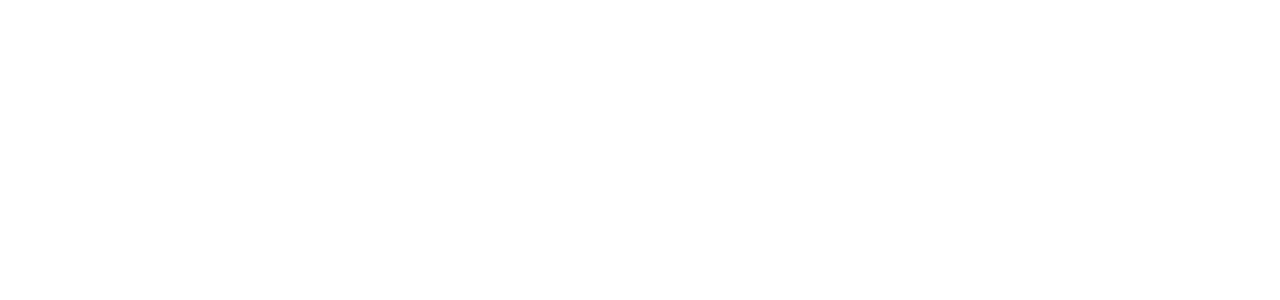
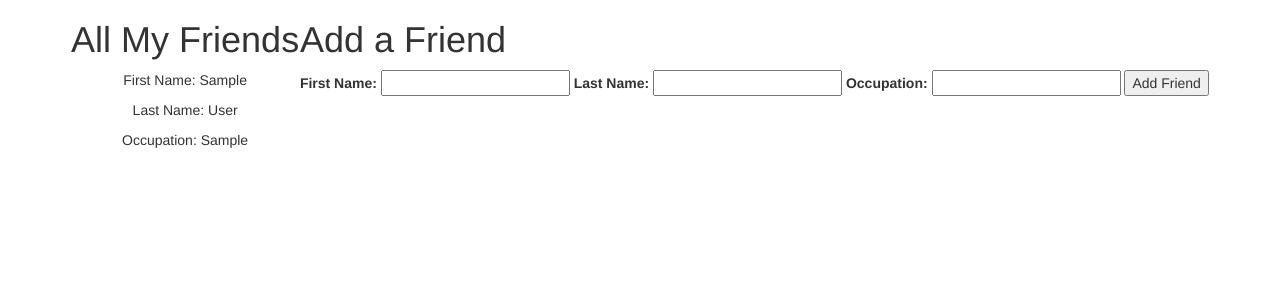
Before and after one commit to bubakazh/python_september_2022, a Flask app: page / in a window 1280 px wide. Before the commit the part shown is empty. Shown: the top 300 px of the page. Run offline with Flask 2, Linux system fonts and the light colour scheme; tables that the repository leaves empty or names only in its code hold one stand-in row (values such as "Sample post"); some libraries are stand-ins or nearby versions.

Commit message:
first flask deltas

```diff
--- a/flask_mySQL/first_flask_mySQL/friend.py
+++ b/flask_mySQL/first_flask_mySQL/friend.py
@@ -21,3 +21,11 @@
         for friend in results:
             friends.append( cls(friend) )
         return friends
+
+    # ... other class methods
+    # class method to save our friend to the database
+    @classmethod
+    def save(cls, data ):
+        query = "INSERT INTO friends (first_name, last_name, occupation, created_at, updated_at) VALUES ( %(fname)s , %(lname)s , %(occ)s , NOW() , NOW() );"
+        # data is a dictionary that will be passed into the save method from server.py
+        return connectToMySQL('first_flask').query_db( query, data )
--- a/flask_mySQL/first_flask_mySQL/server.py
+++ b/flask_mySQL/first_flask_mySQL/server.py
@@ -1,13 +1,33 @@
 from flask import Flask, render_template
 # import the class from friend.py
 from friend import Friend
+
 app = Flask(__name__)
+
 @app.route("/")
 def index():
     # call the get all classmethod to get all friends
     friends = Friend.get_all()
     print(friends)
-    return render_template("index.html")
+    return render_template("index.html", all_friends = friends)
+
+@app.route('/create_friend', methods=["POST"])
+def create_friend():
+    # First we make a data dictionary from our request.form coming from our template.
+    # The keys in data need to line up exactly with the variables in our query string.
+    data = {
+        "fname": request.form["fname"],
+        "lname" : request.form["lname"],
+        "occ" : request.form["occ"]
+    }
+    # We pass the data dictionary into the save method from the Friend class.
+    Friend.save(data)
+    # Don't forget to redirect after saving to the database.
+    return redirect('/')
+
+
+
+# Note: We have set up the query_db method so that each attempted query will be printed to the terminal. Whenever the query you put together does not seem to work or gives an error message, investigate the actual query being run in the terminal. You may try copying and pasting the query into MySQL Workbench to see if you have the right syntax.
 
 if __name__ == "__main__":
     app.run(debug=True)
--- a/flask_mySQL/first_flask_mySQL/templates/index.html
+++ b/flask_mySQL/first_flask_mySQL/templates/index.html
@@ -5,9 +5,49 @@
     <meta http-equiv="X-UA-Compatible" content="IE=edge">
     <meta name="viewport" content="width=device-width, initial-scale=1.0">
     <link rel="stylesheet" type="text/css" href="{{ url_for('static', filename='bootstrap.css') }}">
-    <title>First Flask Whatever</title>
+    <title>First Flask Friends</title>
+    <style>
+        .container{
+            display: flex;
+            justify-content: space-around;
+        }
+        .display{
+            display: flex;
+            flex-direction: column;
+            justify-content: center;
+            align-items: center;
+        }
+        .addaFriend{
+            display: flex;
+            flex-direction: column;
+            align-items: center;
+        }
+    </style>
 </head>
 <body>
+    <div class="container">
+        <div class="display">
+            <h1>All My Friends</h1>
+            {% for one_friend in all_friends %}
+            <p>First Name: {{one_friend.first_name}}</p>
+            <p>Last Name: {{one_friend.last_name}}</p>
+            <p>Occupation: {{one_friend.occupation}}</p>
+            <hr>
+            {% endfor %}
+        </div>
+        <div class="addAFriend">
+            <h1>Add a Friend</h1>
+            <form action="/create_friend" method="POST">
+                <label for="fname">First Name:</label>
+                <input type="text" name="fname">
+                <label for="lname">Last Name:</label>
+                <input type="text" name="lname">
+                <label for="occ" >Occupation:</label>
+                <input type="text" name="occ">
+                <input type="submit" value="Add Friend">
+            </form>
 
+        </div>
+    </div>
 </body>
 </html>
```
